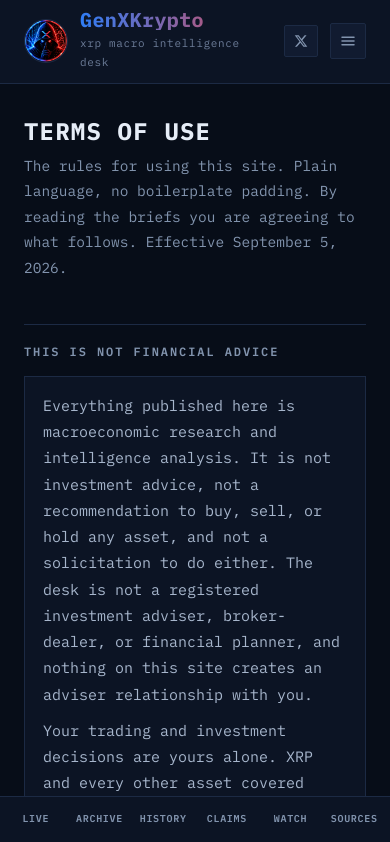
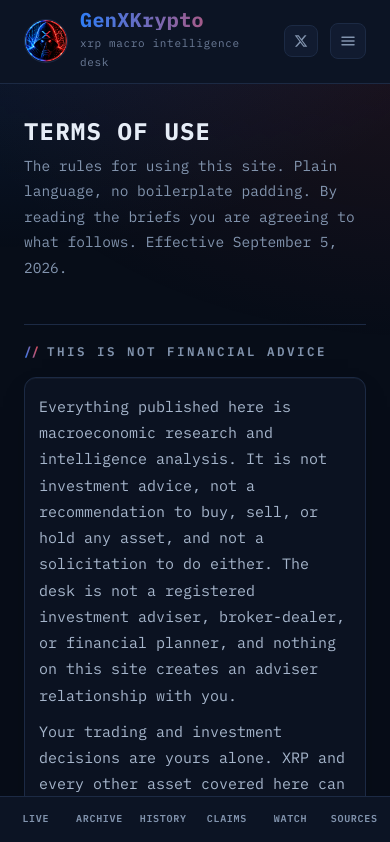
Before and after one commit to LINIHQ/macro-intel-desk, a Next.js app: page /terms in a window 390 px wide. Shown: the top 842 px of the page. Built offline with nearby package versions, Linux system fonts and the light colour scheme.

Commit message:
Polish pass 1: pill chips, // section headers, rounded cards, ambient glow (Ledger grammar)

```diff
--- a/app/globals.css
+++ b/app/globals.css
@@ -22,6 +22,16 @@
   --acc: #d2a65f;
   --pfp-blue: #2f7df6;
   --pfp-red: #e5484d;
+  /* Sept 13, 2026 polish pass: shared surface tokens lifted from the LINI Ledger
+     grammar. One radius for panels, one for controls, one shadow recipe (a hair
+     of inset highlight on the top edge plus a soft drop) so every box on the
+     site reads as the same material. */
+  --radius: 14px;
+  --radius-sm: 8px;
+  --shadow-card:
+    inset 0 1px 0 rgba(230, 237, 247, 0.04),
+    0 12px 32px -18px rgba(0, 0, 0, 0.6);
+  --brand-grad: linear-gradient(90deg, var(--pfp-blue), var(--pfp-red));
 }
 
 * { box-sizing: border-box; }
@@ -38,6 +48,25 @@ body {
   font-family: var(--font-mono), monospace;
   font-size: 15px;
   line-height: 1.75;
+  /* Tabular numerals so columns of figures align, slashed zero so 0 and O never
+     read the same in a source label or a level. */
+  font-feature-settings: "tnum" 1, "zero" 1;
+}
+
+/* Ambient glow (Sept 13, 2026). Two soft radial washes in the brand colours so
+   the large dark field is not dead flat. Painted on a fixed pseudo-element with
+   a negative z-index rather than background-attachment: fixed, which iOS Safari
+   drops and repaints on every scroll frame. Decorative only: blue remains a
+   non-semantic accent per the site rules. */
+body::before {
+  content: "";
+  position: fixed;
+  inset: 0;
+  z-index: -1;
+  pointer-events: none;
+  background:
+    radial-gradient(900px 560px at -6% -10%, rgba(47, 125, 246, 0.16), transparent 60%),
+    radial-gradient(820px 560px at 106% 2%, rgba(229, 72, 77, 0.10), transparent 58%);
 }
 
 strong, b { color: var(--text); font-weight: 600; }
@@ -70,7 +99,7 @@ a:focus-visible, button:focus-visible { outline: 2px solid var(--acc); outline-o
   font-size: 30px;
   line-height: 1;
   letter-spacing: 0.02em;
-  background-image: linear-gradient(90deg, var(--pfp-blue), var(--pfp-red));
+  background-image: var(--brand-grad);
   -webkit-background-clip: text;
   background-clip: text;
   color: transparent;
@@ -91,7 +120,7 @@ a:focus-visible, button:focus-visible { outline: 2px solid var(--acc); outline-o
   font-size: 12.5px;
   padding: 4px 11px 5px;
   border: 1px solid var(--line);
-  border-radius: 2px;
+  border-radius: var(--radius-sm);
   color: var(--dim);
   background: var(--panel2);
   transition: color 120ms ease, border-color 120ms ease;
@@ -105,7 +134,7 @@ a:focus-visible, button:focus-visible { outline: 2px solid var(--acc); outline-o
   height: 36px;
   flex-shrink: 0;
   border: 1px solid var(--line);
-  border-radius: 2px;
+  border-radius: var(--radius-sm);
   background: var(--panel2);
   color: var(--dim);
   cursor: pointer;
@@ -130,7 +159,7 @@ a:focus-visible, button:focus-visible { outline: 2px solid var(--acc); outline-o
 .nav a:hover { color: var(--text); text-decoration: none; }
 .nav a.on {
   font-weight: 600;
-  background-image: linear-gradient(90deg, var(--pfp-blue), var(--pfp-red));
+  background-image: var(--brand-grad);
   -webkit-background-clip: text;
   background-clip: text;
   color: transparent;
@@ -167,7 +196,7 @@ a:focus-visible, button:focus-visible { outline: 2px solid var(--acc); outline-o
 .m-menu a:hover { color: var(--text); text-decoration: none; }
 .m-menu a.on {
   font-weight: 600;
-  background-image: linear-gradient(90deg, var(--pfp-blue), var(--pfp-red));
+  background-image: var(--brand-grad);
   -webkit-background-clip: text;
   background-clip: text;
   color: transparent;
@@ -201,15 +230,32 @@ h1 {
   color: var(--text);
   margin: 0 0 8px;
 }
+/* Section title (Sept 13, 2026): terminal-style // prefix in the brand gradient,
+   the same grammar LINI Ledger uses. The prefix is decorative accent, so the
+   blue-is-never-semantic rule holds. Outside a section card the title keeps a
+   hairline rule above it as a divider; inside .sec-head the card is the divider. */
 h2 {
-  font-size: 12px;
+  display: flex;
+  align-items: center;
+  gap: 8px;
+  font-size: 12.5px;
   font-weight: 600;
-  letter-spacing: 0.16em;
+  letter-spacing: 0.2em;
   text-transform: uppercase;
   color: var(--dim);
   border-top: 1px solid var(--line);
   padding-top: 16px;
   margin: 44px 0 14px;
+}
+h2::before {
+  content: "//";
+  flex-shrink: 0;
+  font-weight: 700;
+  letter-spacing: 0;
+  background-image: var(--brand-grad);
+  -webkit-background-clip: text;
+  background-clip: text;
+  color: transparent;
 }
 .page-sub { color: var(--dim); font-size: 14.5px; margin: 0 0 26px; }
 .page-meta {
@@ -223,6 +269,41 @@ h2 {
 .dim { color: var(--dim); }
 .mute { color: var(--mute); }
 .small { font-size: 13.5px; }
+
+/* ---------- section cards ---------- */
+
+/* Each brief surface sits in its own panel with a header row: title left, a
+   short meta stamp right. .sec-plain is the header row without the box, used
+   for Ranked items, where boxing seven long cards inside one more box would
+   cost roughly 30px of width per side on a 375px phone. */
+.sec {
+  margin-top: 14px;
+  background: color-mix(in srgb, var(--panel) 82%, transparent);
+  border: 1px solid var(--line);
+  border-radius: var(--radius);
+  box-shadow: var(--shadow-card);
+  padding: 18px 20px 20px;
+}
+.sec-first { margin-top: 30px; }
+.sec-plain { margin-top: 30px; }
+.sec-head {
+  display: flex;
+  align-items: baseline;
+  justify-content: space-between;
+  gap: 6px 14px;
+  flex-wrap: wrap;
+  margin-bottom: 12px;
+}
+.sec-head h2 { margin: 0; border-top: none; padding-top: 0; }
+.sec-meta {
+  font-size: 11px;
+  letter-spacing: 0.1em;
+  text-transform: uppercase;
+  color: var(--mute);
+  white-space: nowrap;
+}
+.sec .md > :first-child { margin-top: 0; }
+.sec .md > :last-child { margin-bottom: 0; }
 
 /* ---------- page head + fear/greed dial ---------- */
 
@@ -333,14 +414,32 @@ h2 {
 
 .dash-grid { display: grid; grid-template-columns: repeat(4, minmax(0, 1fr)); gap: 12px; }
 @media (max-width: 900px) { .dash-grid { grid-template-columns: repeat(2, minmax(0, 1fr)); } }
+/* Tile surface (Sept 13, 2026): rounded panel with a 3px status-coloured
+   hairline across the top edge, fading out to the right, in place of the old
+   square box with a 3px left border. Same signal, same colour, one material
+   with the rest of the site. overflow: hidden clips the hairline to the radius;
+   nothing inside the tile is positioned outside it, and the glow is a
+   box-shadow, which overflow does not clip. */
 .tile {
   position: relative;
   display: flex;
   flex-direction: column;
+  overflow: hidden;
   background: color-mix(in srgb, var(--tile-c, var(--mute)) 7%, var(--panel));
   border: 1px solid color-mix(in srgb, var(--tile-c, var(--mute)) 26%, var(--line));
-  border-left: 3px solid var(--tile-c, var(--mute));
-  padding: 13px 15px 13px;
+  border-radius: 12px;
+  box-shadow: var(--shadow-card);
+  padding: 15px 15px 13px;
+}
+.tile::before {
+  content: "";
+  position: absolute;
+  top: 0;
+  left: 0;
+  right: 0;
+  height: 3px;
+  background: linear-gradient(90deg, var(--tile-c, var(--mute)), transparent 92%);
+  pointer-events: none;
 }
 .tile-chevron {
   position: absolute;
@@ -403,10 +502,10 @@ button.tile.open .tile-chevron {
   font-weight: 600;
   letter-spacing: 0.1em;
   text-transform: uppercase;
-  padding: 1px 7px 2px;
-  border: 1px solid color-mix(in srgb, var(--tile-c, var(--dim)) 60%, transparent);
+  padding: 1px 9px 2px;
+  border: 1px solid color-mix(in srgb, var(--tile-c, var(--dim)) 70%, transparent);
   color: var(--tile-c, var(--dim));
-  border-radius: 2px;
+  border-radius: 999px;
 }
 .tile-trend {
   display: flex;
@@ -449,7 +548,6 @@ button.tile {
 button.tile.open,
 button.tile.changed {
   border-color: color-mix(in srgb, var(--tile-c, var(--mute)) 60%, var(--line));
-  border-left-color: var(--tile-c, var(--mute));
   box-shadow: 0 0 16px color-mix(in srgb, var(--tile-c, var(--mute)) 28%, transparent);
 }
 /* Hover is pointer-only, deliberately (Sept 8, 2026). iOS applies :hover on
@@ -461,7 +559,6 @@ button.tile.changed {
 @media (hover: hover) and (pointer: fine) {
   button.tile:hover {
     border-color: color-mix(in srgb, var(--tile-c, var(--mute)) 60%, var(--line));
-    border-left-color: var(--tile-c, var(--mute));
     box-shadow: 0 0 16px color-mix(in srgb, var(--tile-c, var(--mute)) 28%, transparent);
   }
   button.tile:hover .tile-chevron { opacity: 1; }
@@ -469,8 +566,10 @@ button.tile.changed {
 .tile-detail {
   margin-top: 12px;
   border: 1px solid color-mix(in srgb, var(--tile-c, var(--mute)) 32%, var(--line));
-  border-left: 3px solid var(--tile-c, var(--mute));
+  border-top: 3px solid var(--tile-c, var(--mute));
+  border-radius: 12px;
   background: color-mix(in srgb, var(--tile-c, var(--mute)) 6%, var(--panel));
+  box-shadow: var(--shadow-card);
   padding: 14px 16px;
 }
 .tile-detail-head { display: flex; align-items: baseline; gap: 10px; flex-wrap: wrap; }
@@ -496,8 +595,10 @@ button.tile.changed {
   display: flex;
   gap: 12px;
   align-items: flex-start;
-  background: var(--panel);
+  background: color-mix(in srgb, var(--panel) 85%, transparent);
   border: 1px solid var(--line);
+  border-radius: var(--radius);
+  box-shadow: var(--shadow-card);
   padding: 15px 18px;
   margin-top: 14px;
 }
@@ -517,17 +618,23 @@ button.tile.changed {
 
 /* ---------- chips + pills ---------- */
 
+/* Pill badge (Sept 13, 2026): full radius, outline and text in the chip colour,
+   a whisper of fill so it holds up over a translucent card. Colour stays
+   semantic (importance, verification, watch status); the shape is the only
+   thing borrowed from the Ledger ticker badges. */
 .chip {
-  display: inline-block;
+  display: inline-flex;
+  align-items: center;
   font-size: 10.5px;
   font-weight: 600;
   letter-spacing: 0.08em;
   text-transform: uppercase;
-  padding: 2px 9px 3px;
-  border: 1px solid color-mix(in srgb, var(--chip-c, var(--mute)) 55%, transparent);
-  background: color-mix(in srgb, var(--chip-c, var(--mute)) 13%, transparent);
+  line-height: 1.5;
+  padding: 2px 10px;
+  border: 1px solid color-mix(in srgb, var(--chip-c, var(--mute)) 75%, transparent);
+  background: color-mix(in srgb, var(--chip-c, var(--mute)) 8%, transparent);
   color: var(--chip-c, var(--dim));
-  border-radius: 2px;
+  border-radius: 999px;
   white-space: nowrap;
 }
 
@@ -539,7 +646,7 @@ button.tile.changed {
   font-size: 11.5px;
   padding: 3px 10px 4px;
   border: 1px solid var(--line);
-  border-radius: 2px;
+  border-radius: 999px;
   color: var(--dim);
   background: var(--panel2);
   transition: color 120ms ease, border-color 120ms ease;
@@ -608,19 +715,45 @@ button.tile.changed {
 
 /* ---------- cards + rows ---------- */
 
-.card { background: var(--panel); border: 1px solid var(--line); padding: 16px 18px; margin-bottom: 12px; transition: border-color 120ms ease; }
+.card {
+  background: color-mix(in srgb, var(--panel) 85%, transparent);
+  border: 1px solid var(--line);
+  border-radius: var(--radius);
+  box-shadow: var(--shadow-card);
+  padding: 18px 20px;
+  margin-bottom: 14px;
+  transition: border-color 120ms ease;
+}
 .card:hover { border-color: color-mix(in srgb, var(--dim) 40%, var(--line)); }
 .card-head { display: flex; align-items: flex-start; justify-content: space-between; gap: 12px; margin-bottom: 4px; }
 .card-title { font-weight: 600; margin: 0; font-size: 15px; letter-spacing: -0.01em; color: var(--text); flex: 1 1 auto; min-width: 0; }
 .card-chips { display: flex; gap: 8px; flex-shrink: 0; padding-top: 2px; }
-.card-rank { color: var(--acc); font-weight: 600; }
+/* Rank box (Sept 13, 2026): the item number sits in a small outlined square,
+   the same device the Ledger uses for fund rank, so the eye can count down the
+   page without reading the titles. */
+.card-rank {
+  display: inline-flex;
+  align-items: center;
+  justify-content: center;
+  min-width: 24px;
+  height: 24px;
+  padding: 0 6px;
+  margin-right: 8px;
+  border: 1px solid color-mix(in srgb, var(--acc) 55%, var(--line));
+  border-radius: 6px;
+  font-size: 12px;
+  font-weight: 700;
+  line-height: 1;
+  color: var(--acc);
+  vertical-align: text-bottom;
+}
 .card summary { list-style: none; }
 .card summary::-webkit-details-marker { display: none; }
 .card summary::before { content: "▸ "; color: var(--acc); }
 .card details[open] > summary::before { content: "▾ "; }
 .card summary:hover { color: var(--dim); }
 
-.row-list { border: 1px solid var(--line); overflow: hidden; }
+.row-list { border: 1px solid var(--line); border-radius: 12px; overflow: hidden; }
 .row-item { display: flex; align-items: center; justify-content: space-between; gap: 14px; padding: 14px 16px; border-bottom: 1px solid var(--line); background: var(--panel); transition: background 120ms ease; }
 .row-item:last-child { border-bottom: none; }
 .row-item:hover { background: var(--panel2); }
@@ -702,7 +835,7 @@ button.tile.changed {
     white-space: normal;
     background: var(--panel2);
     border: 1px solid var(--line);
-    border-radius: 2px;
+    border-radius: var(--radius-sm);
     color: var(--text);
     font-size: 11.5px;
     line-height: 1.55;
@@ -757,7 +890,7 @@ button.tile.changed {
   margin: 0 auto;
   background: var(--panel2);
   border: 1px solid var(--line);
-  border-radius: 2px;
+  border-radius: 12px;
   padding: 12px 14px 13px;
   box-shadow: 0 10px 30px rgba(0, 0, 0, 0.6);
 }
@@ -813,14 +946,23 @@ button.tile.changed {
   align-items: center;
   gap: 8px;
 }
-.md h2::before { content: ""; width: 14px; height: 3px; background: var(--acc); flex-shrink: 0; }
+.md h2::before {
+  content: "//";
+  flex-shrink: 0;
+  font-weight: 700;
+  letter-spacing: 0;
+  background-image: var(--brand-grad);
+  -webkit-background-clip: text;
+  background-clip: text;
+  color: transparent;
+}
 .md h3 { font-size: 14.5px; font-weight: 600; color: var(--text); margin: 20px 0 8px; }
 .md p { margin: 0 0 12px; }
 .md ul, .md ol { padding-left: 22px; margin: 0 0 12px; }
 .md li { margin-bottom: 5px; }
 .md li::marker { color: var(--mute); }
-.md code { font-size: 13.5px; background: var(--panel2); padding: 1px 5px; color: var(--text); }
-.md pre { background: var(--panel); border: 1px solid var(--line); padding: 14px; overflow-x: auto; }
+.md code { font-size: 13.5px; background: var(--panel2); padding: 1px 5px; border-radius: 4px; color: var(--text); }
+.md pre { background: var(--panel); border: 1px solid var(--line); border-radius: var(--radius-sm); padding: 14px; overflow-x: auto; }
 .md pre code { background: none; padding: 0; }
 .md blockquote { margin: 0 0 10px; padding: 8px 14px; border-left: 3px solid var(--line); color: var(--dim); }
 .md .table-wrap { overflow-x: auto; -webkit-overflow-scrolling: touch; margin: 0 0 10px; }
@@ -849,7 +991,7 @@ button.tile.changed {
   text-size-adjust: none;
 }
 
-.empty { border: 1px dashed var(--line); padding: 28px 20px; color: var(--dim); text-align: center; }
+.empty { border: 1px dashed var(--line); border-radius: var(--radius); padding: 28px 20px; color: var(--dim); text-align: center; }
 
 /* ---------- install page ---------- */
 
@@ -957,7 +1099,7 @@ button.tile.changed {
   line-height: 1.4;
   padding: 8px 18px 9px;
   border: 1px solid var(--line);
-  border-radius: 2px;
+  border-radius: var(--radius-sm);
   color: var(--dim);
   background: var(--panel2);
   cursor: pointer;
@@ -1031,7 +1173,7 @@ button.tile.changed {
   }
   .bottom-nav a:hover { text-decoration: none; color: var(--text); }
   .bottom-nav a.on {
-    background-image: linear-gradient(90deg, var(--pfp-blue), var(--pfp-red));
+    background-image: var(--brand-grad);
     -webkit-background-clip: text;
     background-clip: text;
     color: transparent;
@@ -1048,6 +1190,10 @@ button.tile.changed {
 
   h1 { font-size: 24px; }
 
+  /* Panels tighten on a phone: 375px minus 24px page gutters leaves 327px, and
+     20px of card padding per side would take another 40 of that. */
+  .sec { padding: 16px 14px; border-radius: 12px; }
+  .card { padding: 16px 14px; border-radius: 12px; }
   .card-head { flex-direction: column; align-items: flex-start; gap: 8px; }
   .card-chips { padding-top: 0; }
 
@@ -1069,7 +1215,7 @@ button.tile.changed {
 }
 
 /* XRPL amendment voting panel (Watch page). Compact table: one line per amendment. */
-.amend { background: var(--panel); border: 1px solid var(--line); padding: 14px 16px 12px; margin-bottom: 12px; }
+.amend { background: color-mix(in srgb, var(--panel) 85%, transparent); border: 1px solid var(--line); border-radius: var(--radius); box-shadow: var(--shadow-card); padding: 14px 16px 12px; margin-bottom: 12px; }
 .amend-head { display: flex; align-items: baseline; justify-content: space-between; gap: 12px; flex-wrap: wrap; margin-bottom: 10px; }
 .amend-title { font-size: 12px; font-weight: 600; letter-spacing: 0.16em; text-transform: uppercase; color: var(--dim); }
 .amend-meta { font-size: 11.5px; color: var(--mute); letter-spacing: 0.04em; }
@@ -1082,7 +1228,7 @@ button.tile.changed {
 .amend-xls-inline { display: none; font-size: 11px; font-weight: 400; }
 .amend-bar-wrap { display: flex; align-items: center; gap: 8px; min-width: 0; }
 .amend-pct { width: 46px; flex-shrink: 0; text-align: right; color: var(--dim); }
-.amend-bar { flex: 1 1 auto; height: 5px; background: var(--panel2); border: 1px solid var(--line); overflow: hidden; }
+.amend-bar { flex: 1 1 auto; height: 5px; background: var(--panel2); border: 1px solid var(--line); border-radius: 999px; overflow: hidden; }
 .amend-fill { display: block; height: 100%; }
 @media (max-width: 600px) {
   .amend-cols, .amend-row { grid-template-columns: minmax(0, 1.3fr) 104px minmax(0, 1fr); gap: 8px; }
```
